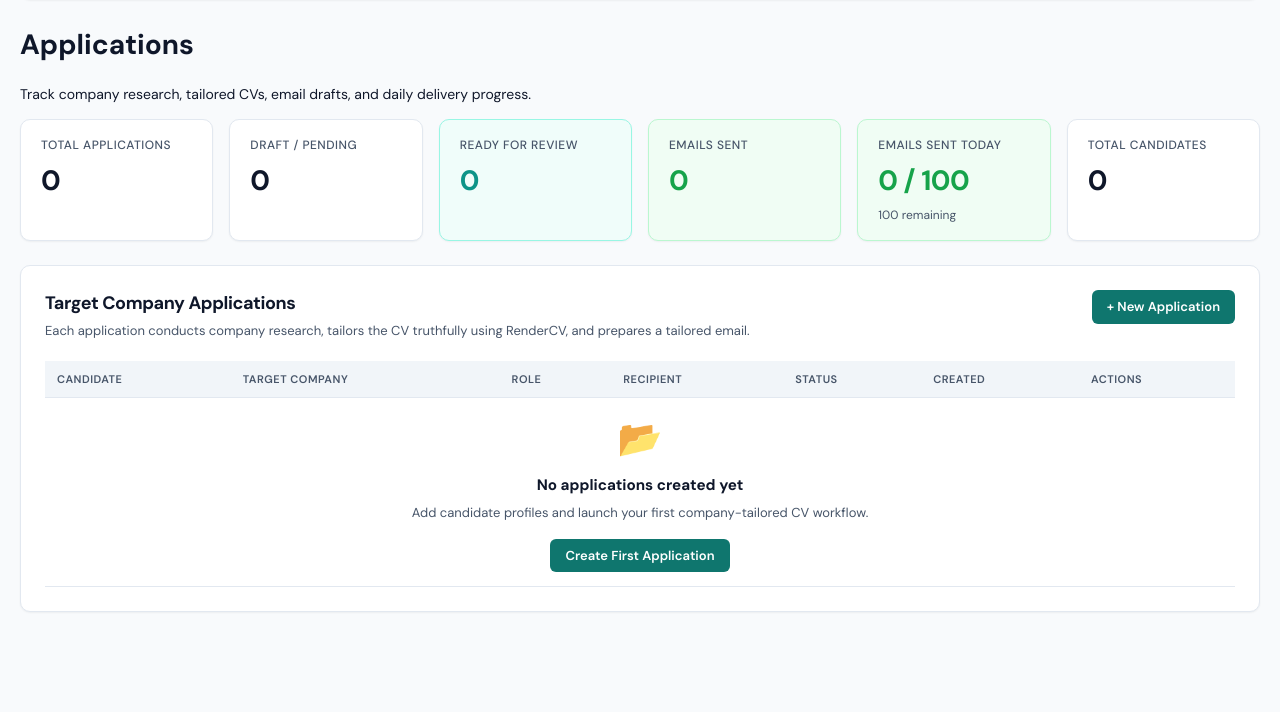
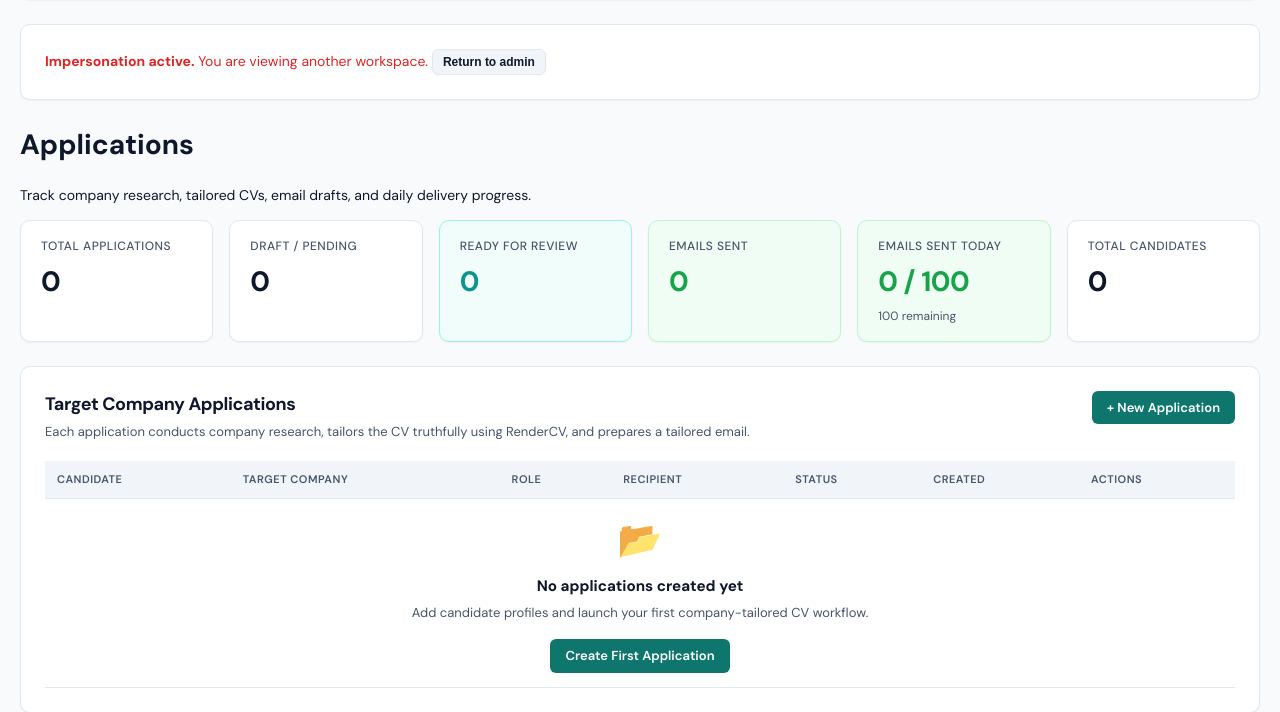
Before and after one commit to britsync07-prog/cvme, a FastAPI app: page / in a window 1280 px wide. Shown: the part 163-875 px from the top of the page. Before the commit the page ends 775 px from the top, so only its background shows below. Run offline with FastAPI, Linux system fonts and the light colour scheme; the visitor is signed in with stand-in values (Sample User, id 1); some libraries are stand-ins or nearby versions.

Commit message:
Complete tenant operations and entitlement enforcement

```diff
--- a/app/entitlements.py
+++ b/app/entitlements.py
@@ -1,6 +1,7 @@
 """Single entitlement boundary for plan, trial, and send limits."""
 
 from datetime import datetime, timezone
+from zoneinfo import ZoneInfo
 
 from fastapi import HTTPException
 from sqlalchemy import func, select
@@ -51,7 +52,8 @@ def require_candidate_slot(db, workspace: Workspace, additional: int = 1) -> Non
 def require_send_slot(db, workspace: Workspace) -> None:
     status = require_feature(db, workspace, "daily_emails")
     limit = int(status["limits"].get("daily_emails", settings.outreach_daily_limit))
-    start = _now().replace(hour=0, minute=0, second=0, microsecond=0)
+    local = datetime.now(ZoneInfo(workspace.timezone))
+    start = local.replace(hour=0, minute=0, second=0, microsecond=0).astimezone(timezone.utc)
     count = db.scalar(select(func.count(Campaign.id)).where(Campaign.workspace_id == workspace.id, Campaign.status == "sent", Campaign.sent_at >= start)) or 0
     if count >= limit:
         raise HTTPException(429, f"Daily email limit reached ({limit}).")
--- a/app/main.py
+++ b/app/main.py
@@ -26,7 +26,7 @@ from starlette.middleware.trustedhost import TrustedHostMiddleware
 
 from .config import settings, update_settings
 from .db import Base, SessionLocal, engine
-from .entitlements import require_candidate_slot, require_send_slot, status_for
+from .entitlements import require_candidate_slot, require_feature, require_send_slot, status_for
 from .models import AIProviderConfig, AuditEvent, AuditLog, BillingEvent, Campaign, Candidate, EmailAccount, EmailVerificationToken, Invoice, Notification, PasswordResetToken, Plan, Subscription, SupportTicket, Suppression, User, Workspace, WorkspaceMembership
 from .security import decrypt_secret, encrypt_secret, hash_password, new_token, token_hash, utc_now, verify_password
 from .tenancy import backfill_legacy_rows, current_workspace, ensure_default_plans, ensure_default_workspace, require_owned, workspace_filter
@@ -587,7 +587,7 @@ async def billing_webhook(request: Request):
 @app.get("/billing")
 def billing_page(request: Request, success: int = 0):
     with SessionLocal() as db:
-        workspace, _ = current_workspace(request, db)
+        workspace, user = current_workspace(request, db)
         subscription = status_for(db, workspace)
         plans = db.scalars(select(Plan).where(Plan.active.is_(True)).order_by(Plan.id)).all()
     return templates.TemplateResponse(request, "billing.html", {"status": subscription, "plans": plans, "success": bool(success)})
@@ -619,7 +619,7 @@ def billing_portal(request: Request):
     if not settings.stripe_secret_key:
         raise HTTPException(503, "Stripe billing is not configured.")
     with SessionLocal() as db:
-        workspace, _ = current_workspace(request, db)
+        workspace, user = current_workspace(request, db)
         subscription = db.scalar(select(Subscription).where(Subscription.workspace_id == workspace.id).order_by(Subscription.id.desc()))
         if not subscription or not subscription.provider_customer_id:
             raise HTTPException(400, "No Stripe customer is linked to this workspace yet.")
@@ -761,6 +761,7 @@ def dashboard(request: Request, tab: str = "applications"):
         subscription_status = status_for(db, workspace)
         notifications = db.scalars(select(Notification).where(Notification.workspace_id == workspace.id, Notification.read_at.is_(None)).order_by(Notification.created_at.desc()).limit(20)).all()
         email_account = db.scalar(select(EmailAccount).where(EmailAccount.workspace_id == workspace.id, EmailAccount.status == "active").order_by(EmailAccount.id))
+        ai_config = db.scalar(select(AIProviderConfig).where(AIProviderConfig.workspace_id == workspace.id))
         return templates.TemplateResponse(
             request,
             "dashboard.html",
@@ -775,7 +776,9 @@ def dashboard(request: Request, tab: str = "applications"):
                 "subscription_status": subscription_status,
                 "workspace": workspace,
                 "notifications": notifications,
+                "impersonating": bool(request.session.get("impersonator_id")),
                 "email_account": email_account,
+                "ai_config": ai_config,
             },
         )
 
@@ -862,6 +865,15 @@ def admin_users(request: Request, q: str = ""):
         return JSONResponse({"users": [{"id": u.id, "email": u.email, "role": u.role, "active": u.is_active, "verified": bool(u.email_verified_at), "created_at": u.created_at.isoformat()} for u in users]})
 
 
+@app.get("/admin/metrics")
+def admin_metrics(request: Request):
+    with SessionLocal() as db:
+        _require_admin(request, db)
+        status_counts = dict(db.execute(select(Campaign.status, func.count(Campaign.id)).group_by(Campaign.status)).all())
+        subscriptions = db.scalars(select(Subscription)).all()
+        return JSONResponse({"users": db.scalar(select(func.count(User.id))) or 0, "workspaces": db.scalar(select(func.count(Workspace.id)).where(Workspace.deleted_at.is_(None))) or 0, "active_subscriptions": sum(1 for item in subscriptions if item.status == "active"), "trialing": sum(1 for item in subscriptions if item.status == "trialing"), "sent": status_counts.get("sent", 0), "failed": status_counts.get("failed", 0) + status_counts.get("send_uncertain", 0), "campaign_status": status_counts})
+
+
 @app.post("/admin/users/{user_id}/status")
 def admin_user_status(request: Request, user_id: int, active: bool = Form()):
     with SessionLocal() as db:
@@ -894,6 +906,39 @@ def admin_user_role(request: Request, user_id: int, role: str = Form()):
     return RedirectResponse("/admin", status_code=303)
 
 
+@app.post("/admin/impersonate/{user_id}")
+def admin_impersonate(request: Request, user_id: int):
+    with SessionLocal() as db:
+        actor = _require_admin(request, db)
+        target = db.get(User, user_id)
+        membership = db.scalar(select(WorkspaceMembership).where(WorkspaceMembership.user_id == user_id).order_by(WorkspaceMembership.created_at)) if target else None
+        if not target or not membership or not target.is_active:
+            raise HTTPException(404, "Active user workspace not found.")
+        request.session["impersonator_id"] = actor.id
+        request.session.update({"authenticated": True, "user_id": target.id, "workspace_id": membership.workspace_id})
+        db.add(AuditLog(workspace_id=membership.workspace_id, user_id=actor.id, action="impersonation_started", entity_type="user", entity_id=target.id, detail={}))
+        db.commit()
+    return RedirectResponse("/", status_code=303)
+
+
+@app.post("/admin/stop-impersonation")
+def stop_impersonation(request: Request):
+    actor_id = request.session.get("impersonator_id")
+    if not actor_id:
+        return RedirectResponse("/", status_code=303)
+    with SessionLocal() as db:
+        actor = db.get(User, actor_id)
+        if not actor or actor.role not in {"admin", "superadmin"}:
+            request.session.clear()
+            return RedirectResponse("/login", status_code=303)
+        workspace = db.scalar(select(Workspace).join(WorkspaceMembership).where(WorkspaceMembership.user_id == actor.id).order_by(WorkspaceMembership.created_at))
+        db.add(AuditLog(workspace_id=workspace.id if workspace else None, user_id=actor.id, action="impersonation_stopped", entity_type="user", entity_id=request.session.get("user_id"), detail={}))
+        db.commit()
+    request.session.update({"authenticated": True, "user_id": actor.id, "workspace_id": workspace.id if workspace else None})
+    request.session.pop("impersonator_id", None)
+    return RedirectResponse("/admin", status_code=303)
+
+
 @app.get("/admin/audit.csv")
 def admin_audit_csv(request: Request):
     with SessionLocal() as db:
@@ -904,6 +949,49 @@ def admin_audit_csv(request: Request):
         detail = json.dumps(row.detail or {}, ensure_ascii=False).replace('"', '""')
         lines.append(f'{row.id},{row.user_id or ""},{row.action},{row.entity_type or ""},{row.entity_id or ""},{row.created_at.isoformat()},"{detail}"')
     return PlainTextResponse("\n".join(lines), media_type="text/csv", headers={"Content-Disposition": "attachment; filename=audit.csv"})
+
+
+@app.get("/admin/support")
+def admin_support(request: Request):
+    with SessionLocal() as db:
+        _require_admin(request, db)
+        tickets = db.scalars(select(SupportTicket).order_by(SupportTicket.created_at.desc()).limit(500)).all()
+        return JSONResponse({"tickets": [{"id": t.id, "workspace_id": t.workspace_id, "user_id": t.user_id, "subject": t.subject, "body": t.body, "status": t.status, "created_at": t.created_at.isoformat()} for t in tickets]})
+
+
+@app.post("/admin/workspaces/{workspace_id}/pause")
+def admin_pause_workspace(request: Request, workspace_id: int, paused: bool = Form()):
+    with SessionLocal() as db:
+        actor = _require_admin(request, db)
+        workspace = db.get(Workspace, workspace_id)
+        if not workspace:
+            raise HTTPException(404, "Workspace not found.")
+        workspace.paused = paused
+        db.add(AuditLog(workspace_id=workspace.id, user_id=actor.id, action="workspace_pause_changed", entity_type="workspace", entity_id=workspace.id, detail={"paused": paused}, ip_address=request.client.host if request.client else None))
+        db.commit()
+    return RedirectResponse("/admin", status_code=303)
+
+
+@app.post("/admin/plans/{plan_id}")
+def admin_update_plan(request: Request, plan_id: int, limits_json: str = Form(), monthly_price_cents: int = Form(0), yearly_price_cents: int = Form(0), active: bool = Form(True)):
+    with SessionLocal() as db:
+        actor = _require_admin(request, db)
+        plan = db.get(Plan, plan_id)
+        if not plan:
+            raise HTTPException(404, "Plan not found.")
+        try:
+            limits = json.loads(limits_json)
+        except (TypeError, ValueError) as exc:
+            raise HTTPException(400, "limits_json must be valid JSON.") from exc
+        if not isinstance(limits, dict) or any(not isinstance(value, (bool, int, float)) for value in limits.values()):
+            raise HTTPException(400, "Plan limits must be a JSON object of numeric/boolean values.")
+        plan.limits = limits
+        plan.monthly_price_cents = max(monthly_price_cents, 0)
+        plan.yearly_price_cents = max(yearly_price_cents, 0)
+        plan.active = active
+        db.add(AuditLog(workspace_id=None, user_id=actor.id, action="plan_updated", entity_type="plan", entity_id=plan.id, detail={"slug": plan.slug}))
+        db.commit()
+    return RedirectResponse("/admin", status_code=303)
 
 
 @app.post("/candidates")
@@ -981,6 +1069,7 @@ def create_campaign(
                 raise HTTPException(404, "Workspace not found")
         else:
             workspace, user = ensure_default_workspace(db)
+        require_feature(db, workspace, "campaigns")
         candidate = require_owned(db, Candidate, candidate_id, workspace)
         campaign = Campaign(
             workspace_id=workspace.id,
@@ -1117,6 +1206,7 @@ def prepare_campaign(campaign_id: int, request: Request = None, workspace_id: in
             workspace = db.get(Workspace, workspace_id)
         else:
             workspace, _ = ensure_default_workspace(db)
+        require_feature(db, workspace, "ai_tailoring")
         campaign = require_owned(db, Campaign, campaign_id, workspace)
         try:
             campaign.status = "researching"
@@ -1303,7 +1393,7 @@ def save_settings(
     outreach_schedule_time: str = Form("09:00"),
 ):
     with SessionLocal() as db:
-        workspace, _ = current_workspace(request, db)
+        workspace, user = current_workspace(request, db)
         try:
             ZoneInfo(outreach_timezone.strip() or workspace.timezone)
         except ZoneInfoNotFoundError as exc:
@@ -1328,18 +1418,18 @@ def save_settings(
             db.commit()
         db.commit()
     update_settings(
-        base_url=base_url.strip() or settings.base_url,
-        api_key=api_key.strip() or settings.api_key,
-        llm_model=llm_model.strip() or settings.llm_model,
-        smtp_host=smtp_host.strip() or settings.smtp_host,
-        smtp_port=smtp_port,
-        smtp_username=smtp_username.strip() or settings.smtp_username,
-        smtp_password=smtp_password.strip() or settings.smtp_password,
-        smtp_from=smtp_from.strip() or settings.smtp_from,
-        smtp_use_tls=smtp_use_tls,
-        resend_api_key=resend_api_key.strip() or settings.resend_api_key,
-        resend_from=resend_from.strip() or settings.resend_from,
-        companies_house_api_key=companies_house_api_key.strip() or settings.companies_house_api_key,
+        base_url=(base_url.strip() or settings.base_url) if user.role in {"admin", "superadmin"} else settings.base_url,
+        api_key=(api_key.strip() or settings.api_key) if user.role in {"admin", "superadmin"} else settings.api_key,
+        llm_model=(llm_model.strip() or settings.llm_model) if user.role in {"admin", "superadmin"} else settings.llm_model,
+        smtp_host=(smtp_host.strip() or settings.smtp_host) if user.role in {"admin", "superadmin"} else settings.smtp_host,
+        smtp_port=smtp_port if user.role in {"admin", "superadmin"} else settings.smtp_port,
+        smtp_username=(smtp_username.strip() or settings.smtp_username) if user.role in {"admin", "superadmin"} else settings.smtp_username,
+        smtp_password=(smtp_password.strip() or settings.smtp_password) if user.role in {"admin", "superadmin"} else settings.smtp_password,
+        smtp_from=(smtp_from.strip() or settings.smtp_from) if user.role in {"admin", "superadmin"} else settings.smtp_from,
+        smtp_use_tls=smtp_use_tls if user.role in {"admin", "superadmin"} else settings.smtp_use_tls,
+        resend_api_key=(resend_api_key.strip() or settings.resend_api_key) if user.role in {"admin", "superadmin"} else settings.resend_api_key,
+        resend_from=(resend_from.strip() or settings.resend_from) if user.role in {"admin", "superadmin"} else settings.resend_from,
+        companies_house_api_key=(companies_house_api_key.strip() or settings.companies_house_api_key) if user.role in {"admin", "superadmin"} else settings.companies_house_api_key,
         scrapollo_binary=scrapollo_binary.strip() or "scrapollo",
         scrapollo_cookie_file=scrapollo_cookie_file.strip() or settings.scrapollo_cookie_file,
         scrapollo_input_file=scrapollo_input_file.strip() or settings.scrapollo_input_file,
--- a/templates/dashboard.html
+++ b/templates/dashboard.html
@@ -42,6 +42,7 @@
   </nav>
 
   <main class="main-content">
+    {% if impersonating %}<div class="panel login-error"><strong>Impersonation active.</strong> You are viewing another workspace. <form method="post" action="/admin/stop-impersonation" style="display:inline"><input type="hidden" name="csrf_token" value="{{ csrf_token(request) }}"><button class="button small secondary" type="submit">Return to admin</button></form></div>{% endif %}
     {% if notifications %}<section class="panel"><div class="panel-header"><h2>Notifications</h2></div>{% for notice in notifications %}<div class="notice-row"><span>{{ notice.message }}</span><form method="post" action="/notifications/{{ notice.id }}/read"><input type="hidden" name="csrf_token" value="{{ csrf_token(request) }}"><button class="button small ghost" type="submit">Mark read</button></form></div>{% endfor %}</section>{% endif %}
     {% if subscription_status and subscription_status.trial_active %}<div class="panel trial-banner"><strong>{{ subscription_status.trial_days_left }} trial days remaining.</strong> Upgrade before your trial ends to keep sending.</div>{% elif subscription_status and not subscription_status.active %}<div class="panel login-error"><strong>Sending is paused.</strong> Your trial or subscription is inactive.</div>{% endif %}
     {% if active_tab == 'applications' %}
@@ -365,18 +366,18 @@
           <div class="form-row">
             <label class="field">
               <span>API Base URL <strong class="req">*</strong></span>
-              <input name="base_url" id="base_url" value="{{ settings.base_url }}" placeholder="http://127.0.0.1:31415" required>
+              <input name="base_url" id="base_url" value="{{ ai_config.base_url if ai_config else settings.base_url }}" placeholder="http://127.0.0.1:31415" required>
             </label>
             <label class="field">
               <span>API Key</span>
-              <input name="api_key" id="api_key" type="password" value="{{ settings.api_key }}" placeholder="e.g. freellmapi-key or local-token">
+              <input name="api_key" id="api_key" type="password" value="" placeholder="{{ 'Configured — enter a new key to rotate' if settings.api_key else 'e.g. provider-key or local-token' }}">
             </label>
           </div>
 
           <div class="form-row">
             <label class="field">
               <span>Model Identifier</span>
-              <input name="llm_model" id="llm_model" value="{{ settings.llm_model }}" placeholder="local-model or auto">
+              <input name="llm_model" id="llm_model" value="{{ ai_config.model_name if ai_config else settings.llm_model }}" placeholder="local-model or auto">
             </label>
             <div class="field align-end">
               <button type="button" class="button secondary" onclick="testLLM()">⚡ Test LLM Endpoint</button>
@@ -392,7 +393,7 @@
           <div class="form-row">
             <label class="field">
               <span>Resend API Key</span>
-              <input name="resend_api_key" type="password" value="{{ settings.resend_api_key }}" placeholder="re_...">
+              <input name="resend_api_key" type="password" value="" placeholder="{{ 'Configured — enter a new key to rotate' if settings.resend_api_key else 're_...' }}">
             </label>
             <label class="field">
               <span>Verified From Address</span>
@@ -418,7 +419,7 @@
             </label>
             <label class="field">
               <span>SMTP Password</span>
-              <input name="smtp_password" id="smtp_password" type="password" value="{{ settings.smtp_password }}">
+              <input name="smtp_password" id="smtp_password" type="password" value="" placeholder="{{ 'Configured — enter a new password to rotate' if settings.smtp_password else '' }}">
             </label>
           </div>
 
@@ -449,7 +450,7 @@
         <div class="settings-section">
           <h3>UK company discovery</h3>
           <p class="subtitle">Uses the free Companies House API plus DuckDuckGo and public company websites. No paid search API is required.</p>
-          <label class="field"><span>Companies House REST API key</span><input name="companies_house_api_key" type="password" value="{{ settings.companies_house_api_key }}"></label>
+          <label class="field"><span>Companies House REST API key</span><input name="companies_house_api_key" type="password" value="" placeholder="{{ 'Configured — enter a new key to rotate' if settings.companies_house_api_key else '' }}"></label>
         </div>
 
         <div class="settings-section">
```
Also changed, not shown: app/scheduler.py (+10 -1 lines), app/worker.py (+11 -0 lines).
